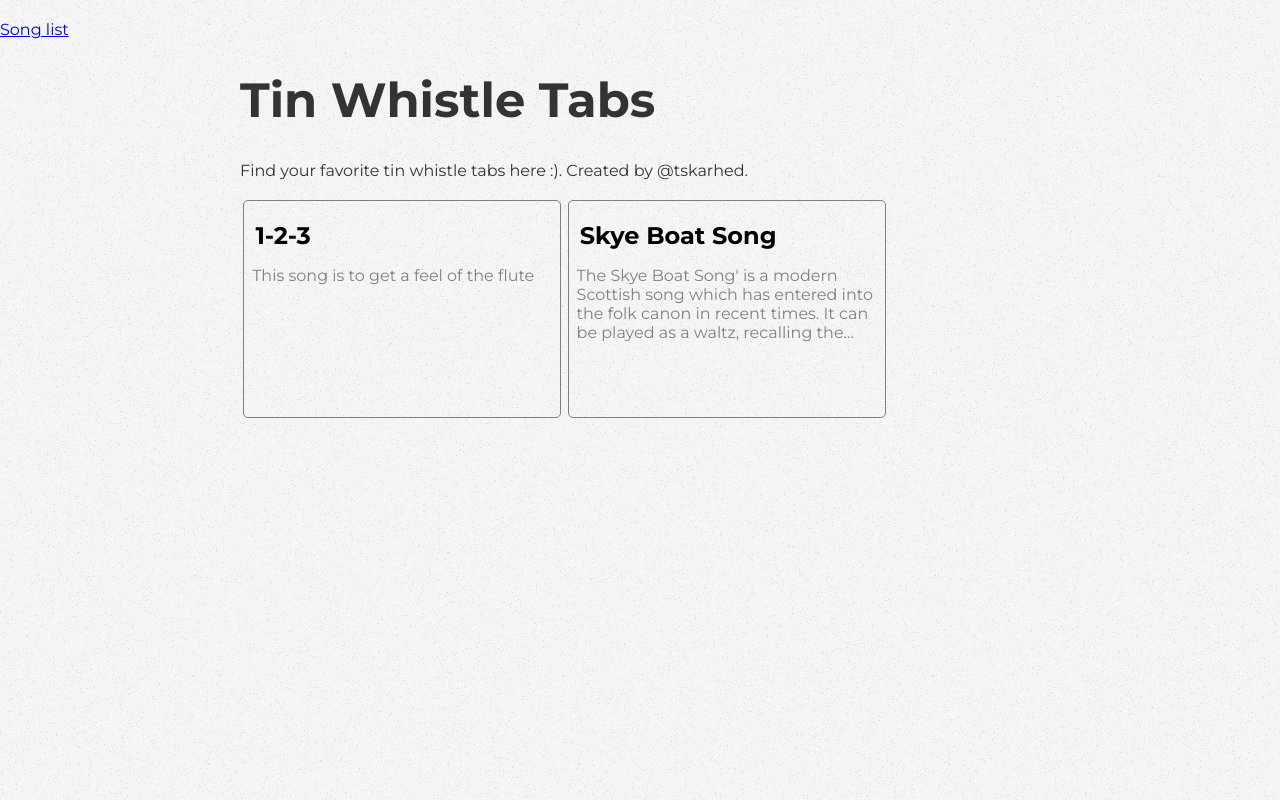
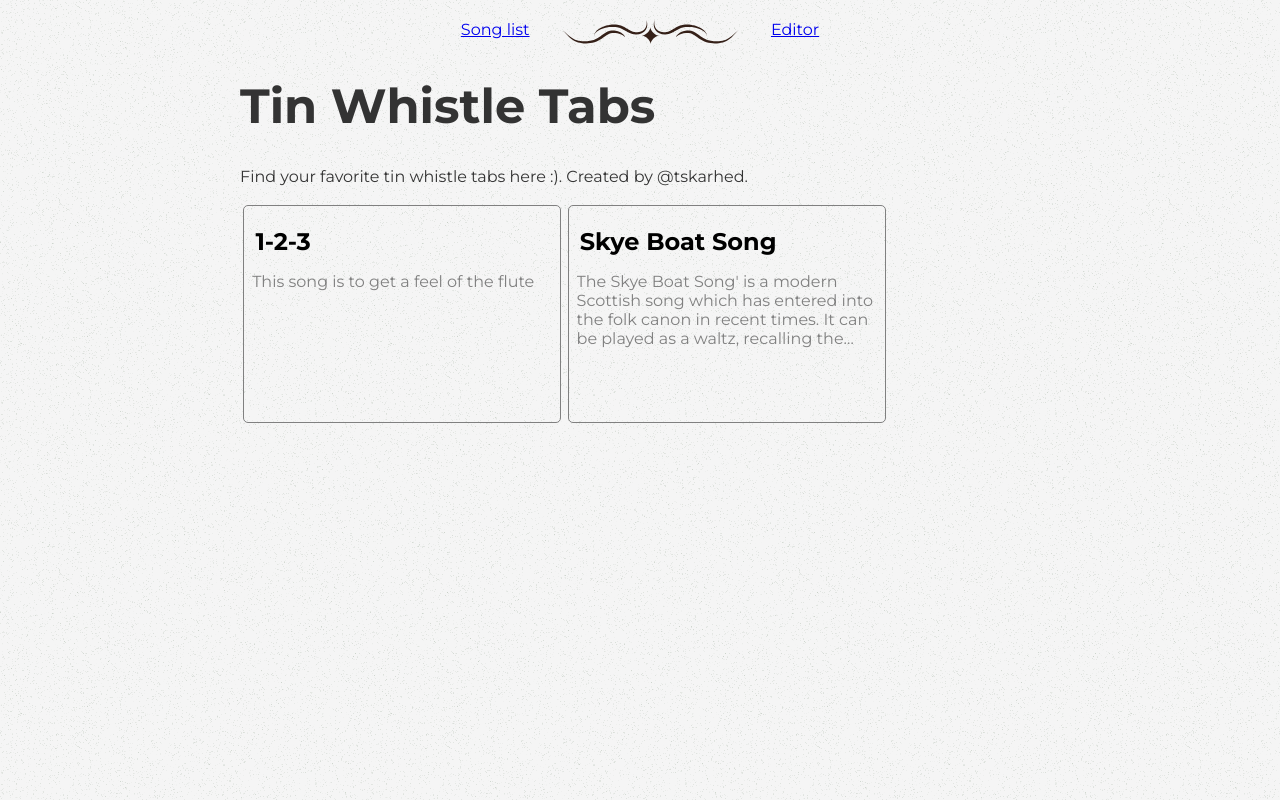
Before and after one commit to tskarhed/pied-piper, an Eleventy site: page src/index.njk in a window 1280 px wide. Built offline with nearby package versions, Linux system fonts and the light colour scheme; Eleventy itself is replaced by a stand-in of ours; files that its build step writes are made by us from their sources.

Commit message:
Fix navigation

```diff
--- a/src/_includes/base.njk
+++ b/src/_includes/base.njk
@@ -9,8 +9,10 @@
   </head>
 
   <body>
-    <nav>
+    <nav class="main-nav">
         <a href="/">Song list</a>
+        <a href="/" aria-hidden><img src="/images/ornament.svg"/></a>
+        <a href="/editor">Editor</a>
     </nav>
     <main>
     {{ content | safe }}
--- a/src/style.css
+++ b/src/style.css
@@ -98,3 +98,14 @@ h1 {
   text-overflow: ellipsis;
   overflow: hidden;
 }
+
+/*Navigation*/
+
+.main-nav {
+  display: flex;
+  justify-content: center;
+}
+
+.main-nav > a {
+  margin: 0 1rem;
+}
```
Also changed, not shown: .eleventy.js, src/images/ornament.svg (renamed from src/editor/ornament.svg), src/images/square.svg (renamed from src/editor/square.svg).
